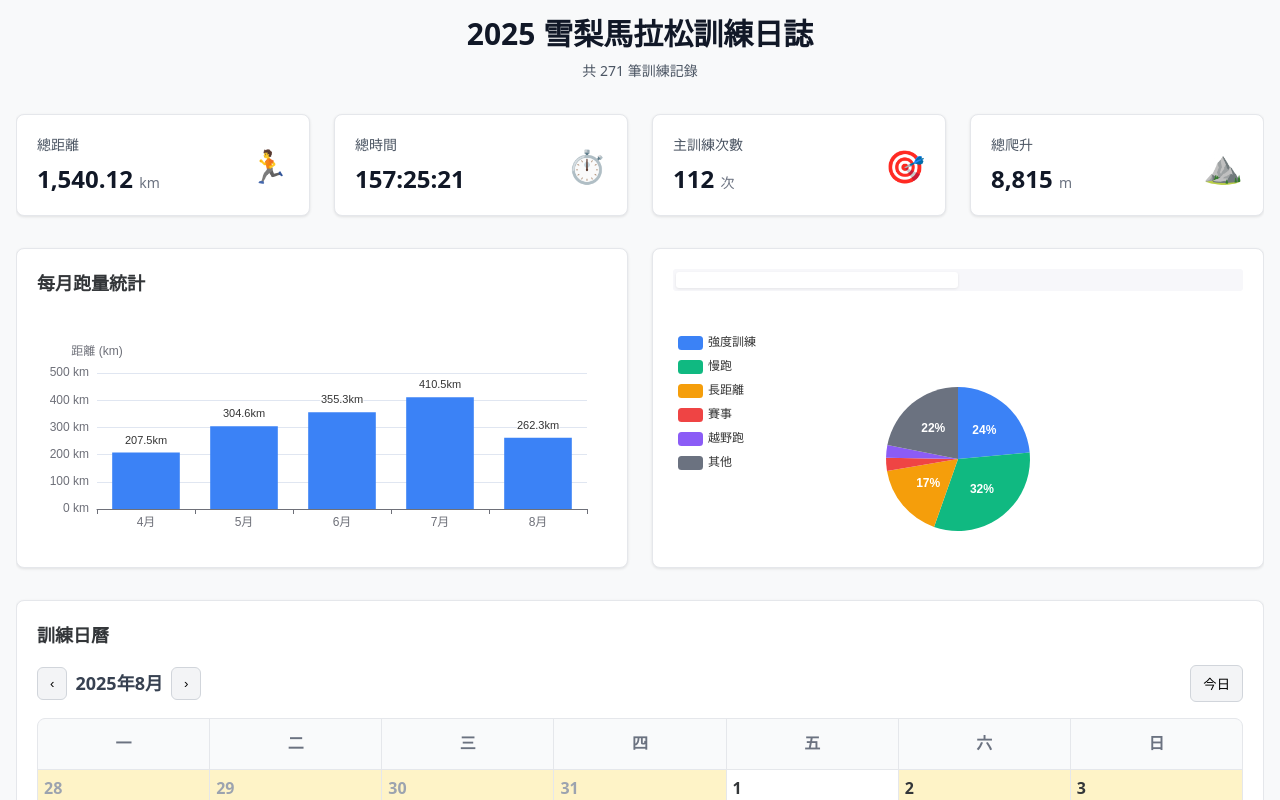
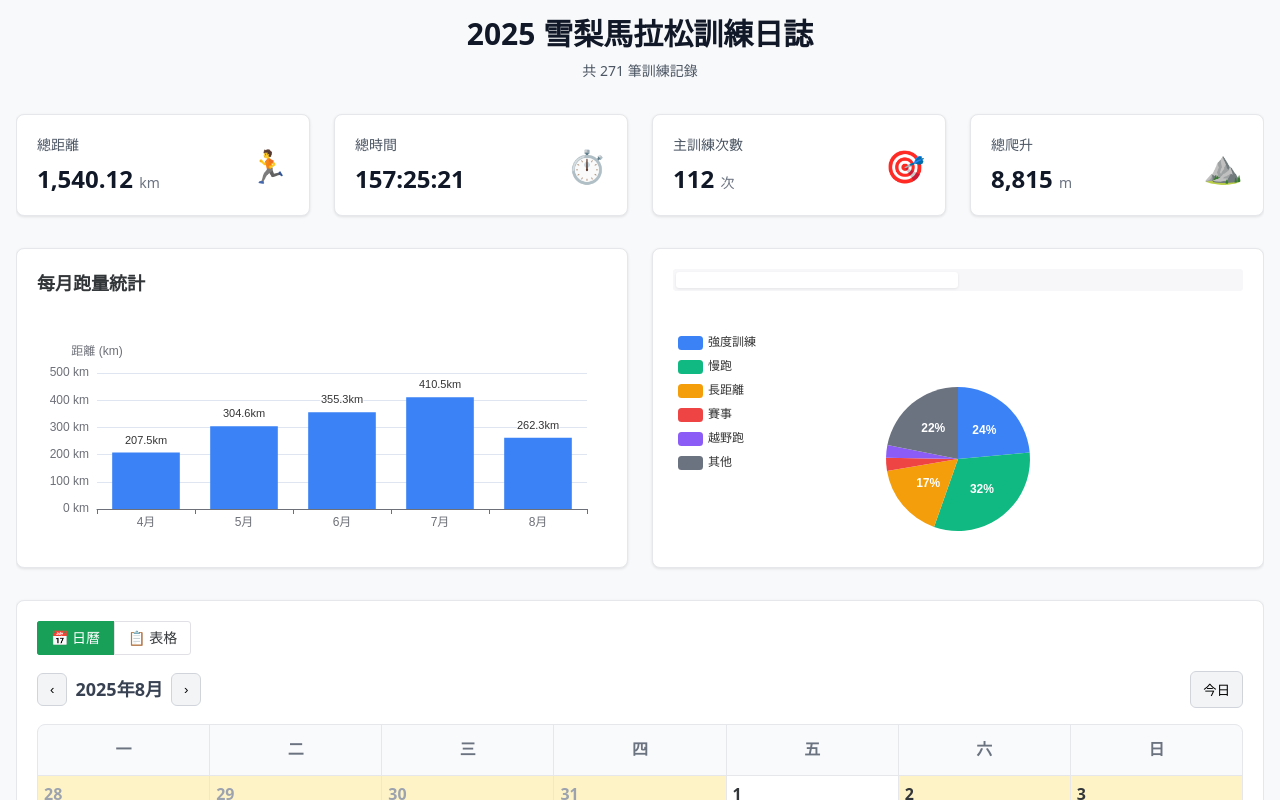
Before and after one commit to goodispeter/training-record, a Vue app: page / in a window 1280 px wide. Shown: the top 800 px of the page. Built offline with nearby package versions, Linux system fonts and the light colour scheme.

Commit message:
add switch

```diff
--- a/src/components/TrainingCalendar.vue
+++ b/src/components/TrainingCalendar.vue
@@ -1,6 +1,4 @@
 <template>
-  <h3 class="text-lg font-semibold mb-4">訓練日曆</h3>
-
   <!-- Calendar Header -->
   <div class="calendar-header">
     <div class="calendar-nav">
--- a/src/components/TrainingTable.vue
+++ b/src/components/TrainingTable.vue
@@ -1,7 +1,4 @@
 <template>
-  <div class="training-table-container">
-    <h3 class="text-lg font-semibold mb-4">訓練記錄</h3>
-
   <!-- Filter Controls -->
   <div class="filter-controls mb-4">
     <!-- 第一行：月份 -->
@@ -66,7 +63,6 @@
       :row-class-name="getRowClassName"
       :row-props="getRowProps"
     />
-    </div>
   </div>
 </template>
 
@@ -354,14 +350,6 @@ const columns: DataTableColumns<TrainingRecord> = [
 </script>
 
 <style scoped>
-.training-table-container {
-  background: white;
-  border-radius: 8px;
-  padding: 16px;
-  box-shadow: 0 1px 3px rgba(0, 0, 0, 0.1);
-  border: 1px solid #e5e7eb;
-}
-
 .filter-controls {
   background: #f9fafb;
   border-radius: 6px;
--- a/src/views/TrainingDashboard.vue
+++ b/src/views/TrainingDashboard.vue
@@ -28,10 +28,26 @@
         </div>
       </div>
       <div v-if="trainingData && allRecords.length > 0" class="chart-container">
-        <TrainingCalendar :records="allRecords" />
-      </div>
-      <div v-if="trainingData && allRecords.length > 0" class="bottom-content">
-        <TrainingTable :records="allRecords" />
+        <div style="margin-bottom: 16px; display: flex; justify-content: left">
+          <n-button-group>
+            <n-button
+              :type="showCalendar ? 'primary' : 'default'"
+              @click="showCalendar = true"
+              size="medium"
+            >
+              📅 日曆
+            </n-button>
+            <n-button
+              :type="!showCalendar ? 'primary' : 'default'"
+              @click="showCalendar = false"
+              size="medium"
+            >
+              📋 表格
+            </n-button>
+          </n-button-group>
+        </div>
+        <TrainingCalendar v-if="showCalendar" :records="allRecords" />
+        <TrainingTable v-else :records="allRecords" />
       </div>
     </div>
   </div>
@@ -50,6 +66,7 @@ const store = useTrainingStore()
 
 const isMobile = ref(false)
 const chartKey = ref(0)
+const showCalendar = ref(true)
 
 // 檢查是否為手機設備
 const checkIsMobile = () => {
```
Lines whose indentation alone changed are shown as unchanged.
